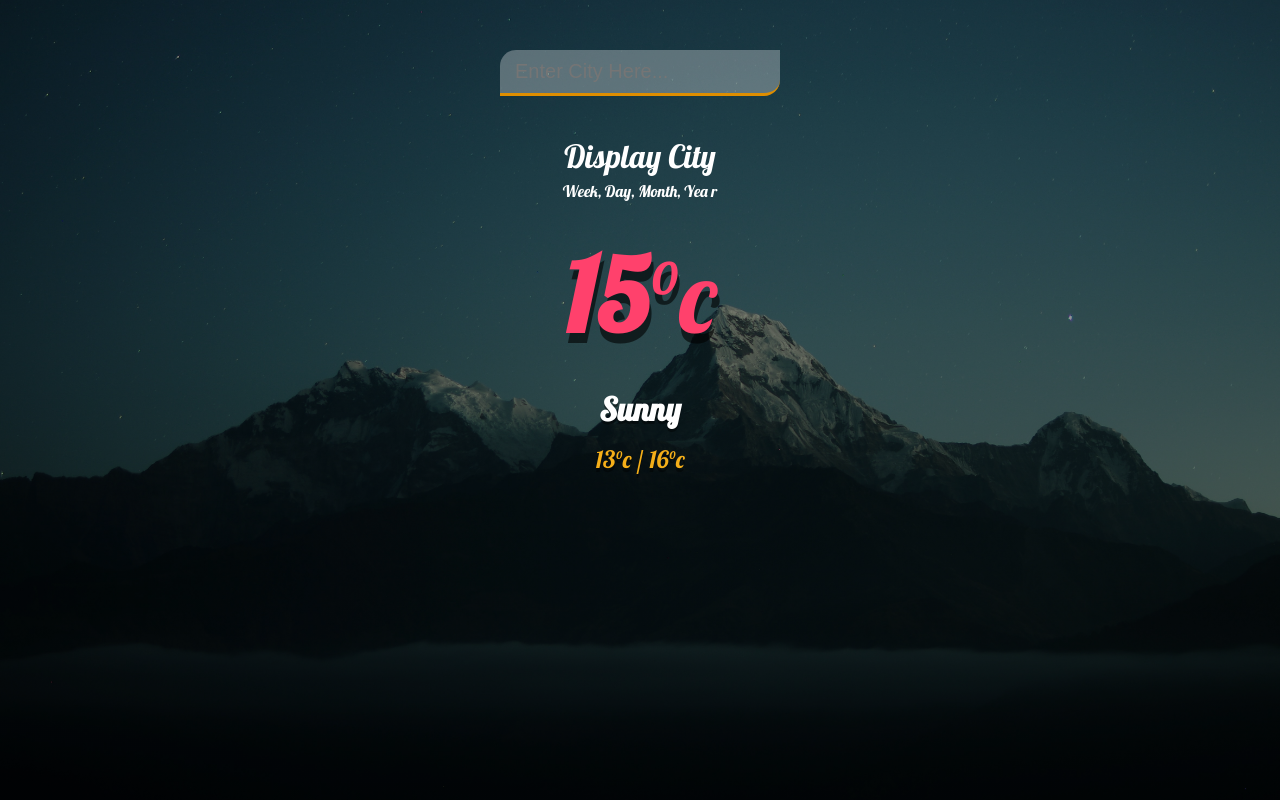
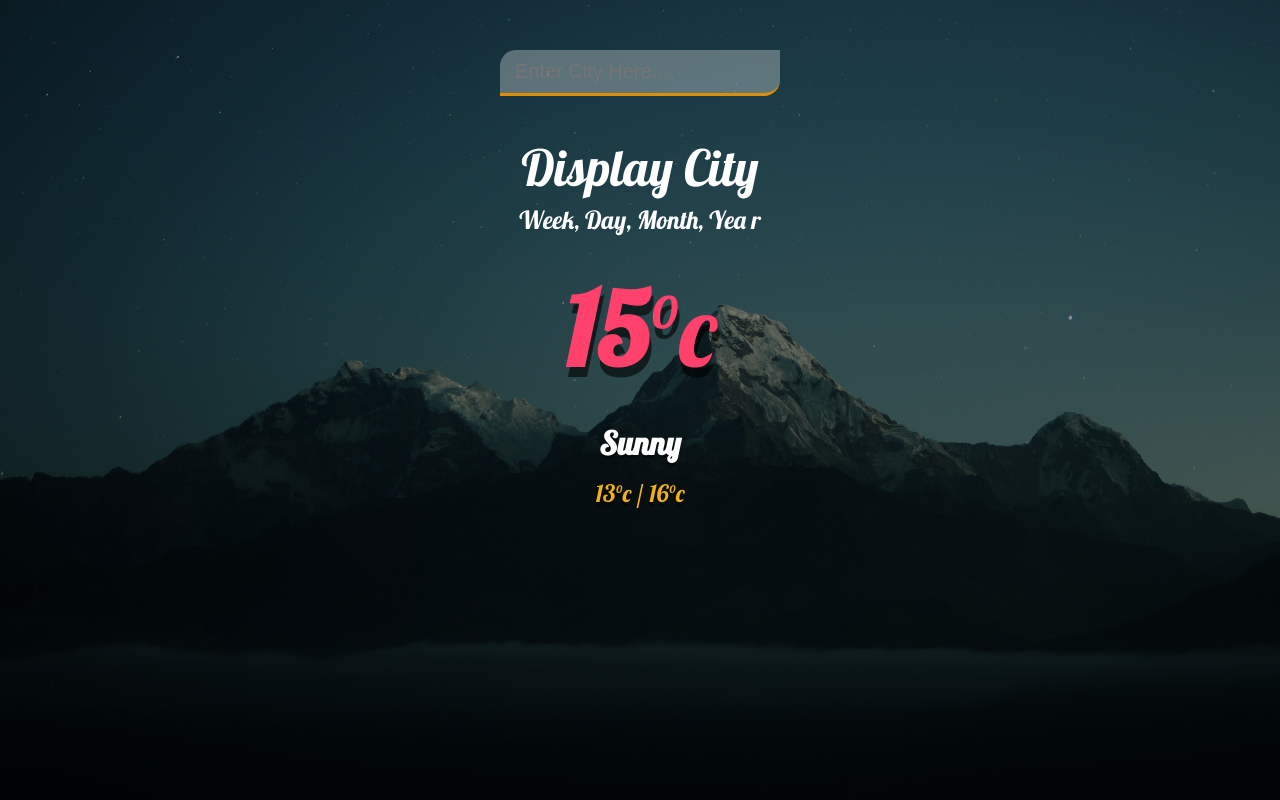
Before and after one commit to blackapple1003/WeatherApp, a PHP site: page / in a window 1280 px wide. Run offline with PHP 8.4, Linux system fonts and the light colour scheme.

Commit message:
Update css.css

```diff
--- a/weather2/css.css
+++ b/weather2/css.css
@@ -57,14 +57,14 @@
 
   .location .city {
     color: #FFF;
-    font-size: 32px;
+    font-size: 50px;
     font-weight: 500;
     margin-bottom: 5px;
   }
 
   .location .date {
     color: #FFF;
-    font-size: 16px;
+    font-size: 25px;
   }
 
   .current .temp {
```
